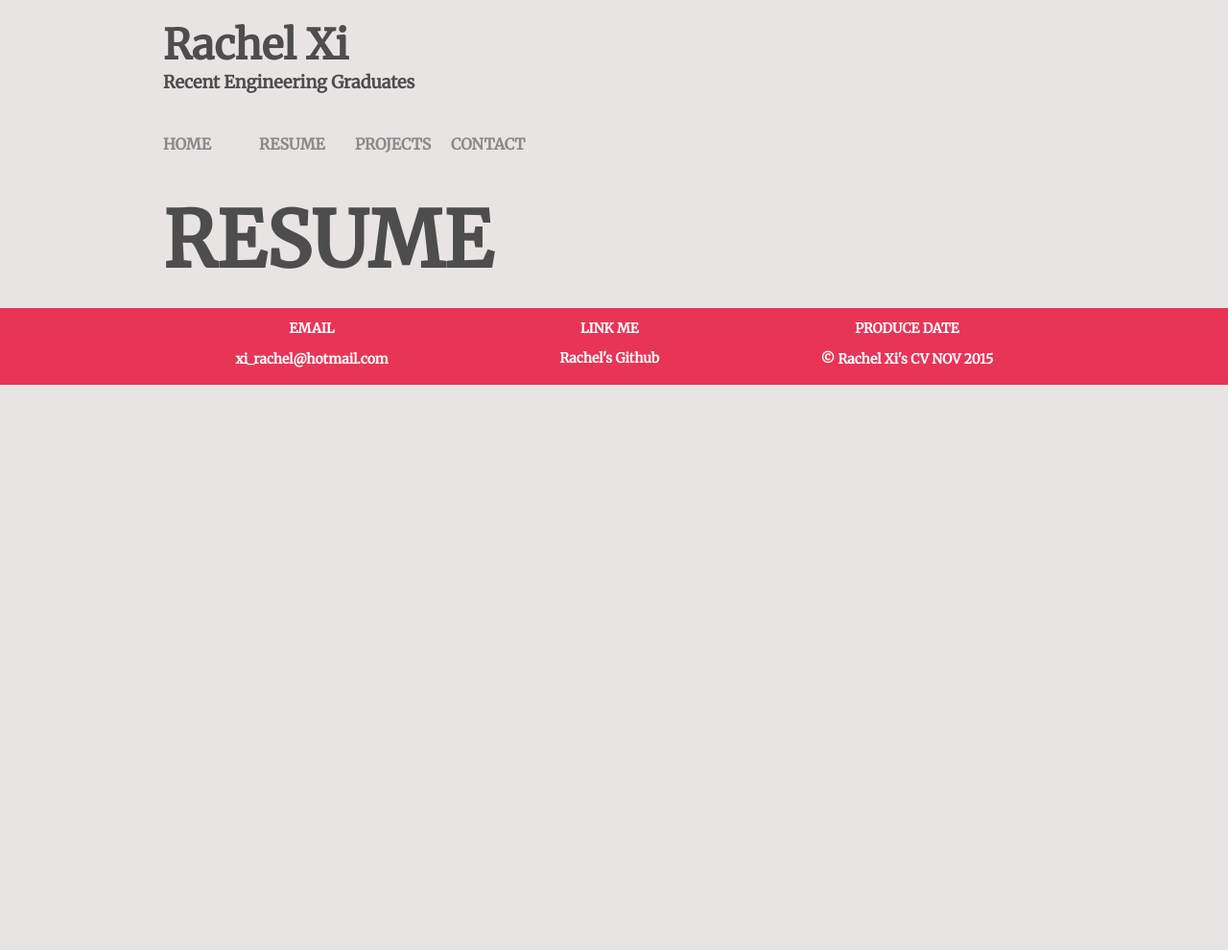
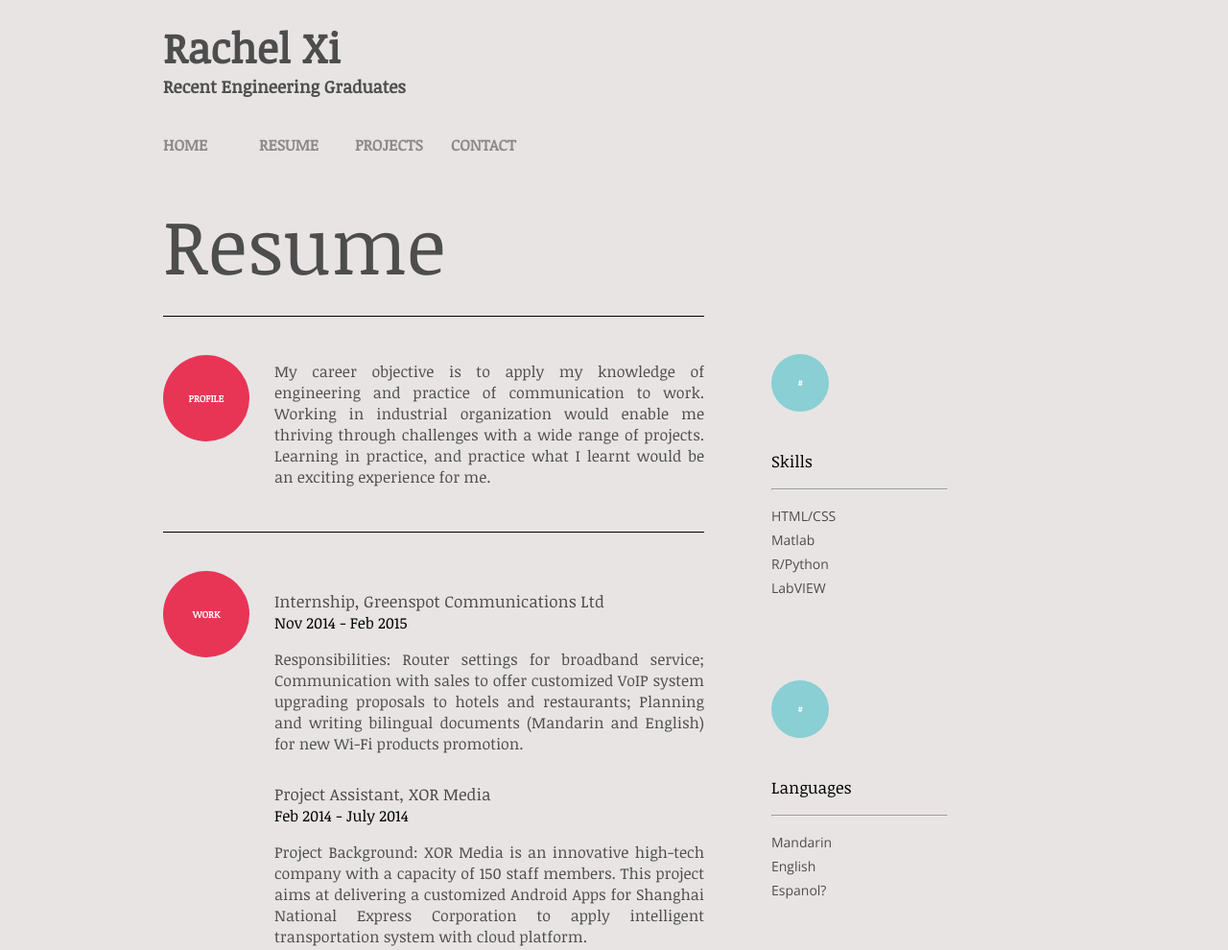
Before and after one commit to rachelxi/MYCV, a plain HTML site: page Websites/Resume.html in a window 1280 px wide. Shown: the top 990 px of the page at 96% size. Before the commit the page ends 800 px from the top, so only its background shows below. Drawn offline with nearby package versions, Linux system fonts and the light colour scheme.

Commit message:
resume part completed

```diff
--- a/Index.css
+++ b/Index.css
@@ -1,7 +1,7 @@
 html, body {
   margin: 0;
   padding: 0;
-  font-family: 'Merriweather',serif;
+  font-family: 'Noticia Text',serif;
     background: #E8E4E4;
 }
 
@@ -11,11 +11,31 @@ html, body {
   padding: 0 10px;
 }
 
+/* .jumbotron */
 .jumbotron {
     height: 100px;
     background-size: cover;
 }
 
+.jumbotron h1{
+    color: #4D4D4D;
+    padding: 0 0;
+    margin: 20px 0 0 0;
+    text-align: left;
+    font-size: 43px;
+    font-weight: bold;
+}
+
+.jumbotron h3{
+    color: #4D4D4D;
+    padding: 0 0;
+    margin:0 auto;
+    text-align: left;
+    font-size: 18px;
+    font-weight: bold;
+}
+
+/* .header */
 .header{
 	width: 100%;
 	height: 60px;
@@ -47,23 +67,7 @@ html, body {
     cursor: pointer;
 }
 
-.container h1{
-    color: #4D4D4D;
-    padding: 0 0;
-    margin: 20px 0 0 0;
-    text-align: left;
-    font-size: 43px;
-    font-weight: bold;
-}
-
-.container h3{
-    color: #4D4D4D;
-    padding: 0 0;
-    margin:0 auto;
-    text-align: left;
-    font-size: 18px;
-    font-weight: bold;
-}
+/* .main */
 .main{
     clear: both;
 }
@@ -77,16 +81,18 @@ html, body {
 
 .main h1{
     font-size: 80px;
-    font-weight: bold;
+    font-weight: 400;
     margin: 0;
     padding: 0;
+    color: #4D4D4D;
 }
 
 .main h2{
     font-size: 46px;
-    font-weight: bold;
+    font-weight: 400;
     margin: 0;
     padding: 0;
+    color: #4D4D4D;
 }
 
 .main #button1{
@@ -164,6 +170,8 @@ html, body {
     font-size: 8;
     color: #4E4E4E;
 }
+
+/* .footer */
 .footer{
     background: #E83556;
     clear: both;
--- a/Websites/Projects.css
+++ b/Websites/Projects.css
@@ -1,7 +1,7 @@
 html, body {
   margin: 0;
   padding: 0;
-  font-family: 'Merriweather',serif;
+  font-family: 'Noticia Text',serif;
     background: #E8E4E4;
 }
 
@@ -11,11 +11,31 @@ html, body {
   padding: 0 10px;
 }
 
+/* .jumbotron */
 .jumbotron {
     height: 100px;
     background-size: cover;
 }
 
+.jumbotron h1{
+    color: #4D4D4D;
+    padding: 0 0;
+    margin: 20px 0 0 0;
+    text-align: left;
+    font-size: 43px;
+    font-weight: bold;
+}
+
+.jumbotron h3{
+    color: #4D4D4D;
+    padding: 0 0;
+    margin:0 auto;
+    text-align: left;
+    font-size: 18px;
+    font-weight: bold;
+}
+
+/* .header */
 .header{
 	width: 100%;
 	height: 60px;
@@ -47,23 +67,7 @@ html, body {
     cursor: pointer;
 }
 
-.container h1{
-    color: #4D4D4D;
-    padding: 0 0;
-    margin: 20px 0 0 0;
-    text-align: left;
-    font-size: 43px;
-    font-weight: bold;
-}
-
-.container h3{
-    color: #4D4D4D;
-    padding: 0 0;
-    margin:0 auto;
-    text-align: left;
-    font-size: 18px;
-    font-weight: bold;
-}
+/* .main */
 .main{
     clear: both;
 }
@@ -77,9 +81,11 @@ html, body {
 
 .main h1{
     font-size: 80px;
-    font-weight: bold;
+    font-weight: 400;
     margin: 0;
     padding: 0;
+    font-family: 'Noticia Text',sans-serif;
+    color: #4D4D4D;
 }
 
 .main h2{
@@ -164,6 +170,8 @@ html, body {
     font-size: 8;
     color: #4E4E4E;
 }
+
+/* .footer */
 .footer{
     background: #E83556;
     clear: both;
--- a/Websites/Resume.css
+++ b/Websites/Resume.css
@@ -1,7 +1,7 @@
 html, body {
   margin: 0;
   padding: 0;
-  font-family: 'Merriweather',serif;
+  font-family: 'Noticia Text',serif;
     background: #E8E4E4;
 }
 
@@ -11,11 +11,31 @@ html, body {
   padding: 0 10px;
 }
 
+/* .jumbotron */
 .jumbotron {
     height: 100px;
     background-size: cover;
 }
 
+.jumbotron h1{
+    color: #4D4D4D;
+    padding: 0 0;
+    margin: 20px 0 0 0;
+    text-align: left;
+    font-size: 43px;
+    font-weight: bold;
+}
+
+.jumbotron h3{
+    color: #4D4D4D;
+    padding: 0 0;
+    margin:0 auto;
+    text-align: left;
+    font-size: 18px;
+    font-weight: bold;
+}
+
+/* .header */
 .header{
 	width: 100%;
 	height: 60px;
@@ -47,26 +67,21 @@ html, body {
     cursor: pointer;
 }
 
-.container h1{
-    color: #4D4D4D;
-    padding: 0 0;
-    margin: 20px 0 0 0;
-    text-align: left;
-    font-size: 43px;
-    font-weight: bold;
+/* .main */
+.main{
+    clear: both;
+    width: 100%
 }
 
-.container h3{
+.main h1{
+    font-size: 80px;
+    font-weight: 400;
+    margin: 0;
+    padding: 0;
+    margin-bottom: 20px;
     color: #4D4D4D;
-    padding: 0 0;
-    margin:0 auto;
-    text-align: left;
-    font-size: 18px;
-    font-weight: bold;
 }
-.main{
-    clear: both;
-}
+
 .main img{
     float: left;
     height: 385px;
@@ -75,96 +90,116 @@ html, body {
     border-radius: 50%;
 }
 
-.main h1{
-    font-size: 80px;
-    font-weight: bold;
-    margin: 20px 0 20px 0;
-    padding: 0;
-    text-transform: uppercase;
+.main .sec_left{
+    width: 60%;
+    height: 1300px;
+    margin: 0 0;
+    display: inline-block;
+    float: left;
 }
 
-.main h2{
-    font-size: 46px;
+.main .sec_right{
+    width: 40%
+    height: 1300px;
+    margin: 0 0;
+    display: inline-block;
+    float: left;
+}
+
+.main .buttons{
+    border-top: 1px solid #000000;
+    padding-top: 30px;
+    padding-bottom: 30px;
+}
+
+.main .buttons .button{
+     width:50px;
+    height:50px;
+    line-height: 50px;
+    margin: 10px 26px 10px 0;
+    border-radius:50%;
+    text-align:center;
+    background-color:#E83556;
+    display: block;
+    font-size: 10px;
+    color: #FFFFFF;
+    text-transform: uppercase;
     font-weight: bold;
+    float: left;
+    padding: 20px 20px;
+}
+
+.main .buttons0{
+    margin-left: 70px;
+    padding-top: 30px;
+    padding-bottom: 30px;
+    border: none;
+}
+
+.main .buttons0 .button0{
+     width:20px;
+    height:20px;
+    line-height: 20px;
+    margin: 10px 0 40px 0;
+    border-radius:50%;
+    text-align:center;
+    background-color:#89CFD4;
+    display: block;
+    font-size: 8px;
+    color: #FFFFFF;
+    text-transform: uppercase;
+    font-weight: bold;
+    padding: 20px 20px;
+}
+
+.buttons #button1{
+    margin-bottom: 40px;
+}
+
+.buttons #button2{
+    margin-bottom: 420px;
+}
+
+.buttons #button3{
+    margin-bottom: 300px;
+}
+
+.main .buttons p{
+    font-size: 8;
+    color: #4E4E4E;
+    text-align: justify;
+    font-weight: 300;
+}
+
+.main .buttons h1{
+    font-size: 17px;
+    font-weight: 400;
+    margin: 30px 0 0 0;
+    padding: 0;
+}
+
+.main .buttons h2{
+    font-size: 16px;
+    font-weight: 300;
     margin: 0;
     padding: 0;
 }
 
-.main #button1{
-     width:90px;
-    height:90px;
-    line-height: 90px;
-    padding:20px 20px;
-    margin: 10px 26px 30px 0;
-    border-radius:50%;
-    text-align:center;
-    background-color:#E83556;
-    display: inline-block;
-    font-size: 14px;
-    color: #FFFFFF;
-    float: right;
-    text-decoration: none;
-    text-transform: uppercase;
-    font-weight: bold;
-    transition: background-color 0.5s;
+.main .buttons0 h3{
+    font-size: 17px;
+    font-weight: 300;
+    margin-right: 100px;
 }
 
-.main #button1:hover{
-    background-color: #862739;
-    cursor: pointer;
+.main .buttons0 ul{
+    list-style-type: none;
+    font-size: 14px;
+    color: #4D4D4D;
+    font-family: 'Open Sans',serif;
+    padding: 0;
+    line-height: 25px;
 }
-.main #button2{
-     width:90px;
-    height:90px;
-    line-height: 90px;
-    padding:20px 20px;
-     margin: 10px 26px 30px 0;
-    border-radius:50%;
-    text-align:center;
-    background-color:#89CFD4;
-    display: inline-block;
-    font-size: 14px;
-    color: #FFFFFF;
-    float: right;
-    text-decoration: none;
-    text-transform: uppercase;
-    font-weight: bold;
-    transition: background-color 0.5s;
-}
-
-.main #button2:hover{
-    background-color: #5D8A8C;
-    cursor: pointer;
-}
-
-.main #button3{
-    width:90px;
-    height:90px;
-    line-height: 90px;
-    padding:20px 20px;
-     margin: 10px 26px 30px 0;
-    border-radius:50%;
-    text-align:center;
-    background-color:#CEC92B;
-    display: inline-block;
-    font-size: 14px;
-    color: #FFFFFF;
-    float: right;
-    text-decoration: none;
-    text-transform: uppercase;
-    font-weight: bold;
-    transition: background-color 0.5s;
-}
-
-.main #button3:hover{
-    background-color: #898620;
-    cursor: pointer;
-}
-
-.main p{
-    font-size: 8;
-    color: #4E4E4E;
-}
+/* .footer */
 .footer{
     background: #E83556;
     clear: both;
--- a/Websites/Resume.html
+++ b/Websites/Resume.html
@@ -1,8 +1,9 @@
 <!DOCTYPE html>
 <html>
-<head>
+    <head>
         <link href='https://fonts.googleapis.com/css?family=Noticia+Text' rel='stylesheet' type='text/css'>
         <link href='https://fonts.googleapis.com/css?family=Merriweather' rel='stylesheet' type='text/css'>
+        <link href='https://fonts.googleapis.com/css?family=Open+Sans' rel='stylesheet' type='text/css'>
         <link rel='stylesheet' href='Resume.css'/>
     </head>
     <body>
@@ -33,7 +34,75 @@
                 <h1>Resume</h1>
             </div>
             <div class="container">
-
+                <div class="sec_left">
+                    <div class="buttons">
+                    <p class="button" ID="button1">Profile</p>
+                    <p>My career objective is to apply my knowledge of engineering and
+                    practice of communication to work. Working in industrial organization
+                    would enable me thriving through challenges with a wide range of projects.
+                    Learning in practice, and practice what I learnt would be an exciting
+                    experience for me.</p>
+                    </div>
+                    <div class="buttons">
+                    <p class="button" ID="button2">Work</p>
+                    <h1>Internship, Greenspot Communications Ltd</h1>
+                    <h2>Nov 2014 - Feb 2015</h2>
+                    <p>Responsibilities: Router settings for broadband service;
+                    Communication with sales to offer customized VoIP system upgrading
+                    proposals to hotels and restaurants; Planning and writing bilingual
+                    documents (Mandarin and English) for new Wi-Fi products promotion.</p>
+                    <h1>Project Assistant, XOR Media</h1>
+                    <h2>Feb 2014 - July 2014</h2>
+                    <p>Project Background: XOR Media is an innovative high-tech company
+                    with a capacity of 150 staff members. This project aims at delivering
+                    a customized Android Apps for Shanghai National Express Corporation to
+                     apply intelligent transportation system with cloud platform.</p>
+                     <p>Responsibilities: Report to project manager; Quality assessment of
+                     every App version before release; Customer training; Regular
+                     collection of customer feedback in practical usage; Deliver technical
+                     specifications and frequent problems to development department</p>
+                    </div>
+                    <div class="buttons">
+                    <p class="button" ID="button3">Education</p>
+                    <h1>University of Auckland</h1>
+                    <h2><em>MEST (Electrical and Electronic Engineering)</em></h2>
+                    <h2><em>First Class with Honours</em></h2>
+                    <h2>July 2014 - Sep 2015</h2>
+                    <h1>University College London, UK</h1>
+                    <h2><em>MSc (Power Systems Engineering)</em></h2>
+                    <h2>Sep 2012 - Nov 2013</h2>
+                    <h1>University of Liverpool</h1>
+                    <h2><em>BE(Hons) (Electrical and Electronic Engineering)</em></h2>
+                    <h2><em>First Class with Honours</em></h2>
+                    <h2>Sep 2008 - July 2012</h2>
+                    <p>Relevant Paper: Renewable energy; Power system design; Massive MIMO
+                    and performance analysis; Signal processing with NI hardware; Project
+                    management.</p>
+                    </div>
+                </div>
+                <div class="sec_right">
+                    <div class="buttons0">
+                    <p class="button0">#</p>
+                    <h3>Skills</h3>
+                    <hr>
+                    <ul>
+                        <li>HTML/CSS</li>
+                        <li>Matlab</li>
+                        <li>R/Python</li>
+                        <li>LabVIEW</li>
+                    </ul>
+                    </div>
+                    <div class="buttons0">
+                    <p class="button0">#</p>
+                    <h3>Languages</h3>
+                    <hr>
+                    <ul>
+                        <li>Mandarin</li>
+                        <li>English</li>
+                        <li>Espanol?</li>
+                    </ul>
+                    </div>
+                </div>
                 </div>
             </div>
         </div>
@@ -48,7 +117,7 @@
                     <a href="https://github.com/rachelxi/"> Rachel's Github</a>
                 </div>
                 <div class="col">
-                    <h2>Produce Date</h2>
+                    <h2>Producer</h2>
                     <p>&copy Rachel Xi's CV NOV 2015</p>
                 </div>
             </div>
```
Also changed, not shown: Index.html (+3 -3 lines), Websites/Projects.html (+2 -2 lines).
